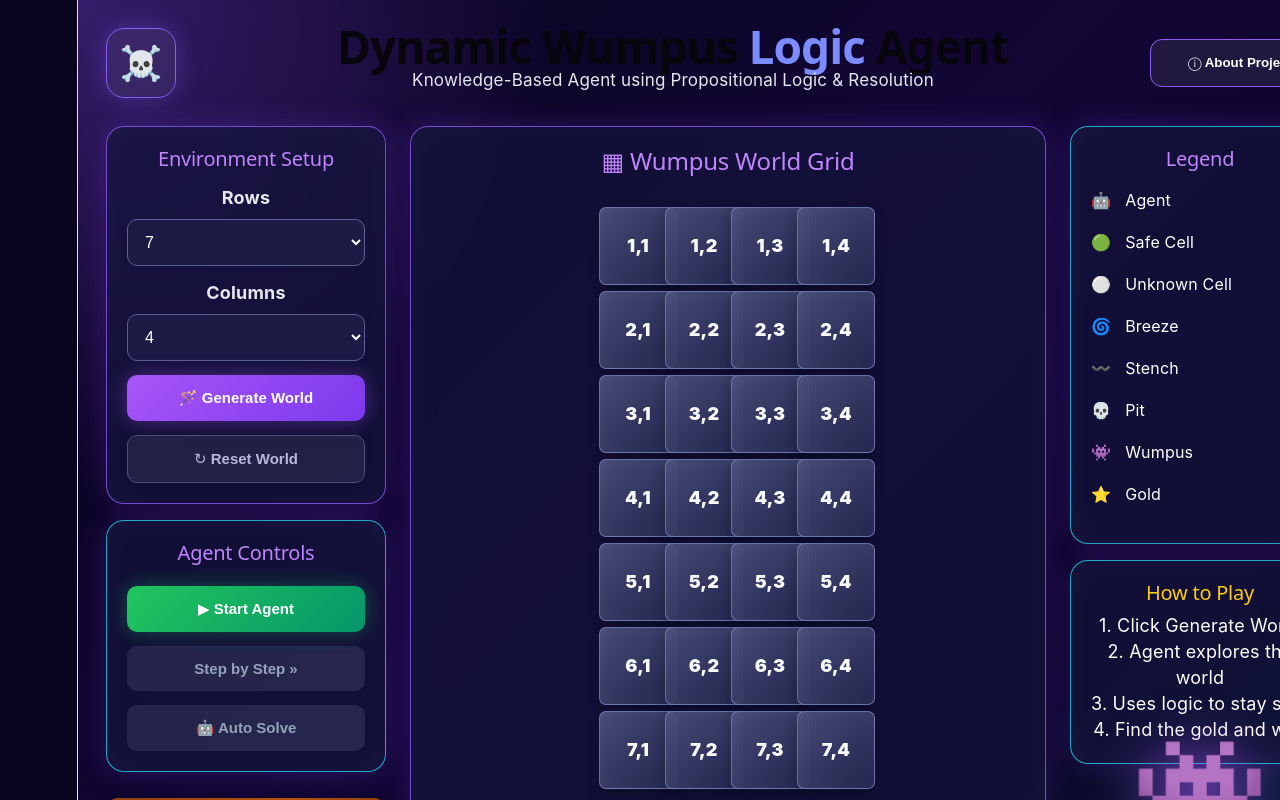
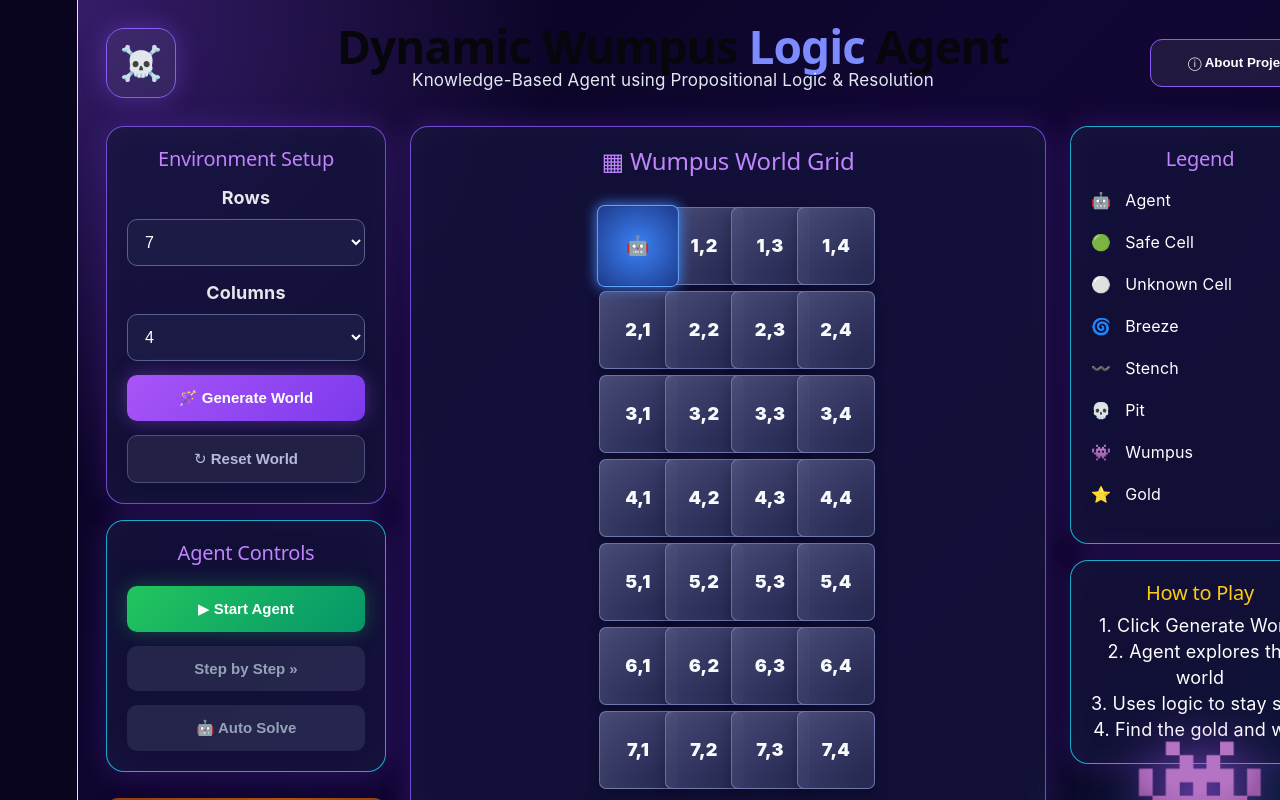
Before and after one commit to Muniza-jayy/AI_A6_F23-0643, a React (Vite) app in the folder wumpus/: page / in a window 1280 px wide. Shown: the top 800 px of the page. Built offline with nearby package versions, Linux system fonts and the light colour scheme.

Commit message:
added agent

```diff
--- a/wumpus/src/App.css
+++ b/wumpus/src/App.css
@@ -252,3 +252,23 @@ footer {
     margin: auto;
   }
 }
+
+.agent-cell {
+  background: radial-gradient(circle, #3b82f6, #1e3a8a);
+  border: 1px solid #60a5fa;
+  box-shadow:
+    0 0 20px #3b82f6,
+    0 0 40px rgba(59, 130, 246, 0.6),
+    inset 0 0 10px rgba(255, 255, 255, 0.2);
+  transform: scale(1.05);
+}
+
+@keyframes glow {
+  0% { box-shadow: 0 0 10px #3b82f6; }
+  50% { box-shadow: 0 0 25px #60a5fa; }
+  100% { box-shadow: 0 0 10px #3b82f6; }
+}
+
+.agent-cell {
+  animation: glow 1.5s infinite;
+}
--- a/wumpus/src/App.jsx
+++ b/wumpus/src/App.jsx
@@ -5,6 +5,7 @@ import "./App.css";
 function App() {
   const [rows, setRows] = useState(7);
   const [cols, setCols] = useState(4);
+  const [agentPosition, setAgentPosition] = useState({ row: 0, col: 0 });
 
   return (
     <div className="app">
@@ -59,7 +60,7 @@ function App() {
 
         <section className="grid-panel">
           <h2>▦ Wumpus World Grid</h2>
-          <Grid rows={rows} cols={cols} />
+          <Grid rows={rows} cols={cols} agentPosition={agentPosition} />
         </section>
 
         <aside className="right-panel">
--- a/wumpus/src/Cell.jsx
+++ b/wumpus/src/Cell.jsx
@@ -1,7 +1,9 @@
-function Cell({ row, col }) {
+function Cell({ row, col, agentPosition }) {
+  const isAgent = agentPosition.row === row && agentPosition.col === col;
+
   return (
-    <div className="cell">
-      {row + 1},{col + 1}
+    <div className={`cell ${isAgent ? "agent-cell" : ""}`}>
+      {isAgent ? "🤖" : `${row + 1},${col + 1}`}
     </div>
   );
 }
--- a/wumpus/src/Grid.jsx
+++ b/wumpus/src/Grid.jsx
@@ -1,6 +1,6 @@
 import Cell from "./Cell";
 
-function Grid({ rows, cols }) {
+function Grid({ rows, cols, agentPosition }) { {
   const grid = [];
 
   for (let row = 0; row < rows; row++) {
@@ -25,11 +25,15 @@ function Grid({ rows, cols }) {
     >
       {grid.map((row) =>
         row.map((cell) => (
-          <Cell key={`${cell.row}-${cell.col}`} row={cell.row} col={cell.col} />
+          <Cell
+        key={`${cell.row}-${cell.col}`}
+        row={cell.row}
+        col={cell.col}
+        agentPosition={agentPosition}/>
         ))
       )}
     </div>
   );
-}
+}}
 
 export default Grid;
```
